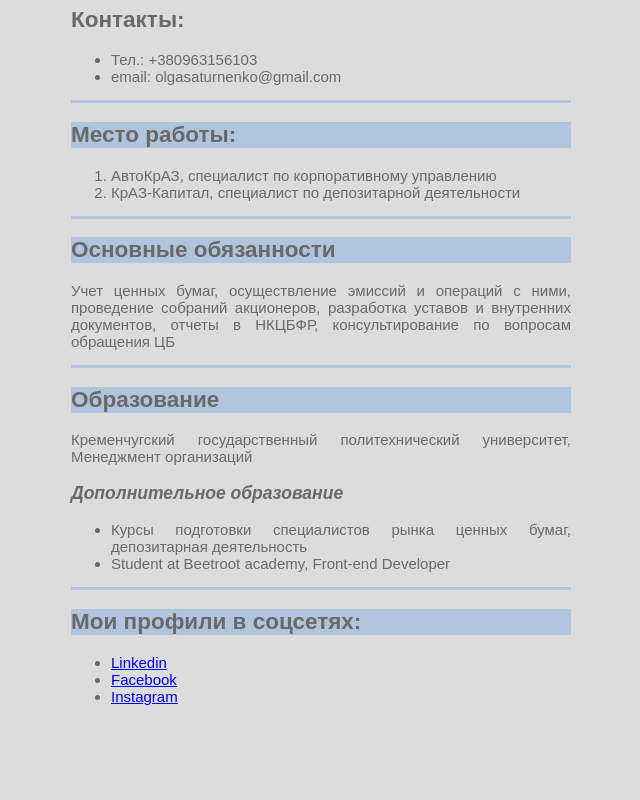
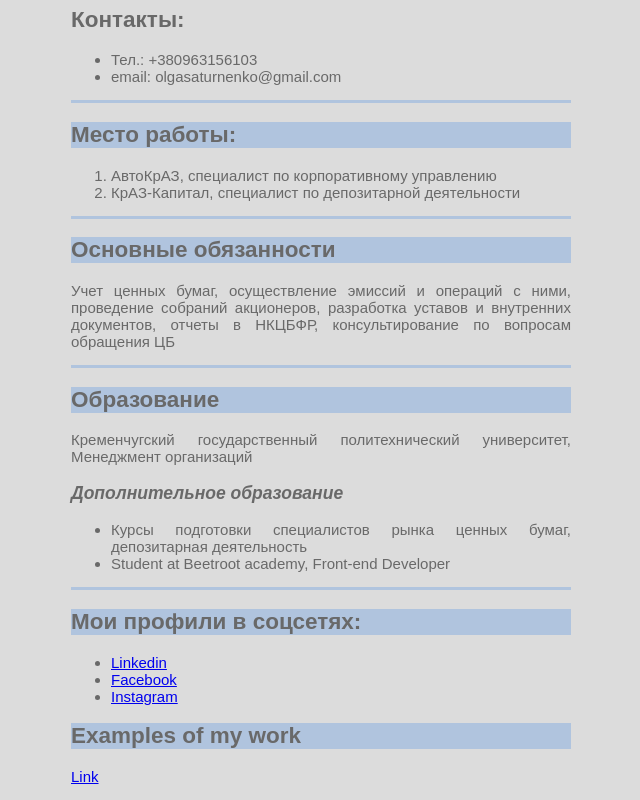
Before and after one commit to SaturnOVa/cv, a plain HTML site: page index.html in a window 1280 px wide. Shown: the part 307-1107 px from the top of the page, without its empty margins (319-959 px from the left). Before the commit the page ends 1027 px from the top, so only its background shows below. Drawn offline with Linux system fonts and the light colour scheme.

Commit message:
My examples in cv

```diff
--- a/index.html
+++ b/index.html
@@ -45,6 +45,8 @@
 				<a href="https://www.instagram.com/olgasaturnenko/">Instagram</a>
 			</li>
 		</ul>
+		<h2 class="section">Examples of my work</h2>
+		<p><a href="https://github.com/SaturnOVa/smashinghtml5">Link</a></p>
 	 </div>
 </body>
 </html>
```
